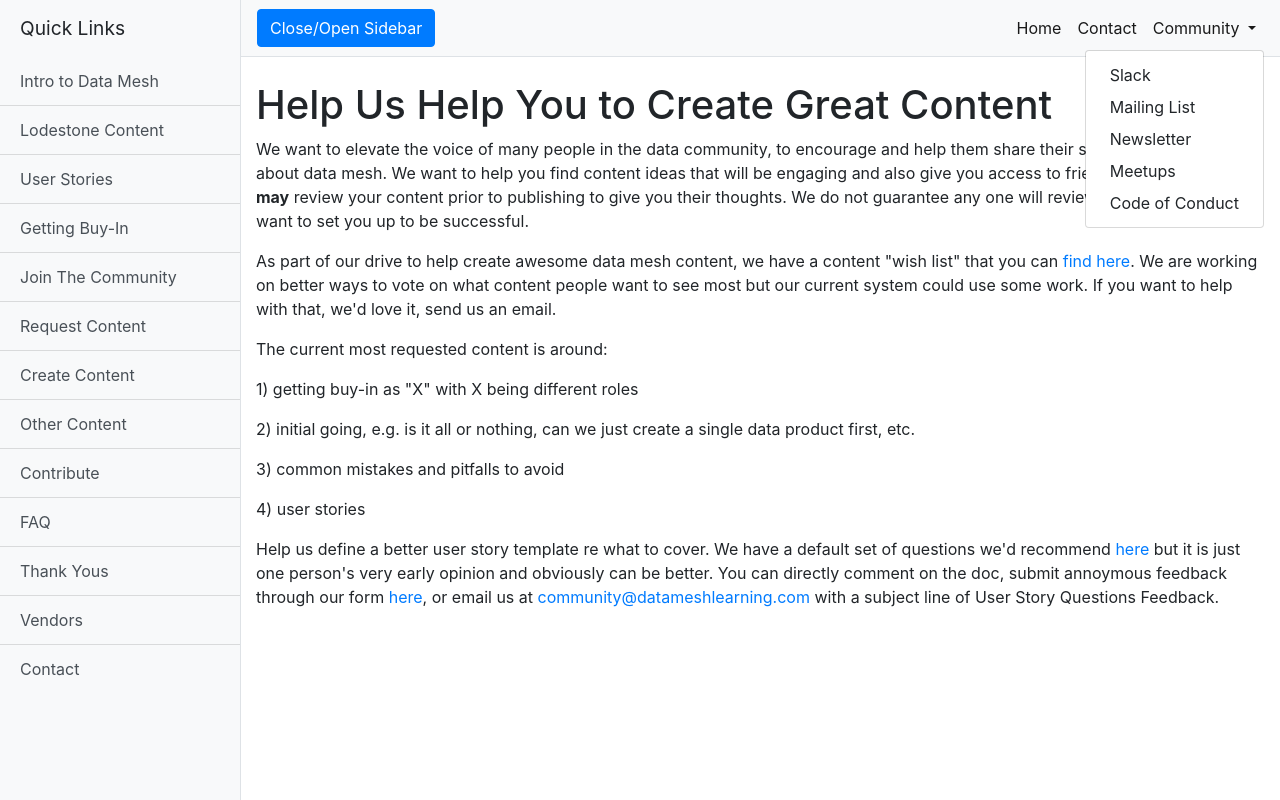
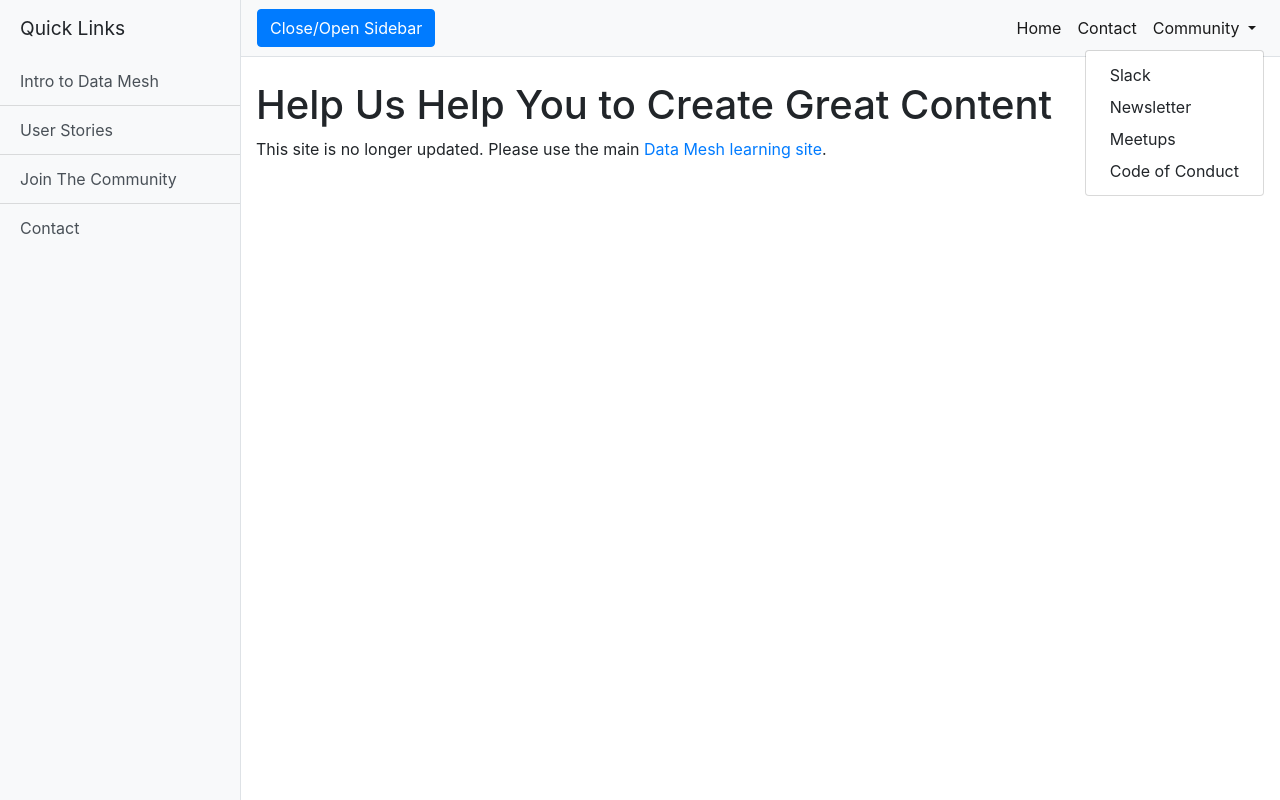
Before and after one commit to datameshlearning/create-content, a website: page index.html in a window 1280 px wide. Both pictures are taken after a click on the button "Community". Drawn offline with Linux system fonts and the light colour scheme.

Commit message:
Update index.html

```diff
--- a/index.html
+++ b/index.html
@@ -26,19 +26,10 @@
     <div class="bg-light border-right" id="sidebar-wrapper">
       <div class="sidebar-heading">Quick Links</div>
       <div class="list-group list-group-flush">
-        <a href="https://datameshlearning.github.io/intro-to-data-mesh/" class="list-group-item list-group-item-action bg-light">Intro to Data Mesh</a>
-        <a href="https://datameshlearning.github.io/lodestone-content/" class="list-group-item list-group-item-action bg-light">Lodestone Content</a>
-        <a href="https://datameshlearning.github.io/user-stories/" class="list-group-item list-group-item-action bg-light">User Stories</a>
-        <a href="https://datameshlearning.github.io/getting-buy-in/" class="list-group-item list-group-item-action bg-light">Getting Buy-In</a>
-        <a href="https://datameshlearning.github.io/join-the-community/" class="list-group-item list-group-item-action bg-light">Join The Community</a>
-        <a href="https://datameshlearning.github.io/request-content/" class="list-group-item list-group-item-action bg-light">Request Content</a>
-        <a href="https://datameshlearning.github.io/create-content/" class="list-group-item list-group-item-action bg-light">Create Content</a>
-        <a href="https://datameshlearning.github.io/other-content/" class="list-group-item list-group-item-action bg-light">Other Content</a>
-        <a href="https://datameshlearning.github.io/contribute/" class="list-group-item list-group-item-action bg-light">Contribute</a>
-        <a href="https://datameshlearning.github.io/faq/" class="list-group-item list-group-item-action bg-light">FAQ</a>
-        <a href="https://datameshlearning.github.io/thank-yous/" class="list-group-item list-group-item-action bg-light">Thank Yous</a>
-        <a href="https://datameshlearning.github.io/vendors/" class="list-group-item list-group-item-action bg-light">Vendors</a>
-        <a href="https://datameshlearning.github.io/contact/" class="list-group-item list-group-item-action bg-light">Contact</a>
+        <a href="https://datameshlearning.com/intro-to-data-mesh/" class="list-group-item list-group-item-action bg-light">Intro to Data Mesh</a>
+        <a href="https://datameshlearning.com/user-stories/" class="list-group-item list-group-item-action bg-light">User Stories</a>
+        <a href="https://datameshlearning.com/community/" class="list-group-item list-group-item-action bg-light">Join The Community</a>
+        <a href="https://datameshlearning.com/about-and-contact-us/" class="list-group-item list-group-item-action bg-light">Contact</a>
       </div>
     </div>
     <!-- /#sidebar-wrapper -->
@@ -59,7 +50,7 @@
               <a class="nav-link" href="https://datameshlearning.github.io/">Home <span class="sr-only">(current)</span></a>
             </li>
             <li class="nav-item active">
-              <a class="nav-link" href="https://datameshlearning.github.io/contact/">Contact</a>
+              <a class="nav-link" href="https://datameshlearning.com/about-and-contact-us/">Contact</a>
             </li>
             <li class="nav-item dropdown active">
               <a class="nav-link dropdown-toggle" href="#" id="navbarDropdown" role="button" data-toggle="dropdown" aria-haspopup="true" aria-expanded="false">
@@ -67,10 +58,9 @@
               </a>
               <div class="dropdown-menu dropdown-menu-right" aria-labelledby="navbarDropdown">
                 <a class="dropdown-item" href="https://launchpass.com/data-mesh-learning">Slack</a>
-                <a class="dropdown-item" href="https://datameshlearning.github.io/mailing-list/">Mailing List</a>
-                <a class="dropdown-item" href="https://datameshlearning.github.io/newsletter/">Newsletter</a>
-                <a class="dropdown-item" href="https://datameshlearning.github.io/meetups/">Meetups</a>
-                <a class="dropdown-item" href="https://datameshlearning.github.io/code-of-conduct/">Code of Conduct</a>
+                <a class="dropdown-item" href="https://datameshlearning.substack.com/">Newsletter</a>
+                <a class="dropdown-item" href="https://www.meetup.com/data-mesh-learning-meetup-global/">Meetups</a>
+                <a class="dropdown-item" href="https://datameshlearning.com/code-of-conduct/">Code of Conduct</a>
              </div>
             </li>
           </ul>
@@ -79,14 +69,7 @@
 
       <div class="container-fluid">
         <h1 class="mt-4">Help Us Help You to Create Great Content</h1>
-        <p>We want to elevate the voice of many people in the data community, to encourage and help them share their stories and opinions about data mesh. We want to help you find content ideas that will be engaging and also give you access to friendly volunteers who <b>may</b> review your content prior to publishing to give you their thoughts. We do not guarantee any one will review your content but we want to set you up to be successful.</p>
-        <p>As part of our drive to help create awesome data mesh content, we have a content "wish list" that you can <a href="https://docs.google.com/document/d/1kvD9iuvJ5K7UUh-Xk2HRVSrI89dVaNNyLJV8cwI6Ylk/edit?usp=sharing">find here</a>. We are working on better ways to vote on what content people want to see most but our current system could use some work. If you want to help with that, we'd love it, send us an email.</p>
-        <p>The current most requested content is around:</p>
-        <p>1) getting buy-in as "X" with X being different roles</p>
-        <p>2) initial going, e.g. is it all or nothing, can we just create a single data product first, etc.</p>
-        <p>3) common mistakes and pitfalls to avoid</p>
-        <p>4) user stories</p>
-        <p>Help us define a better user story template re what to cover. We have a default set of questions we'd recommend <a href="https://docs.google.com/document/d/1YrzivKj6Xq5OhIeMyTqCdhkb46DDE4IXgcZ7KWFE16c/edit?usp=sharing">here</a> but it is just one person's very early opinion and obviously can be better. You can directly comment on the doc, submit annoymous feedback through our form <a href="https://docs.google.com/forms/d/e/1FAIpQLSfP786XmdsGIvx-Ax4vdkuvRFmhQlyATWYTmvPomovwR7r78Q/viewform?usp=sf_link">here</a>, or email us at <a href="mailto:community@datameshlearning.com?subject=User Story Questions Feedback">community@datameshlearning.com</a> with a subject line of User Story Questions Feedback.</p>
+        <p>This site is no longer updated. Please use the main <a href="https://datameshlearning.com/">Data Mesh learning site</a>.</p>
       </div>
     </div>
     <!-- /#page-content-wrapper -->
```
